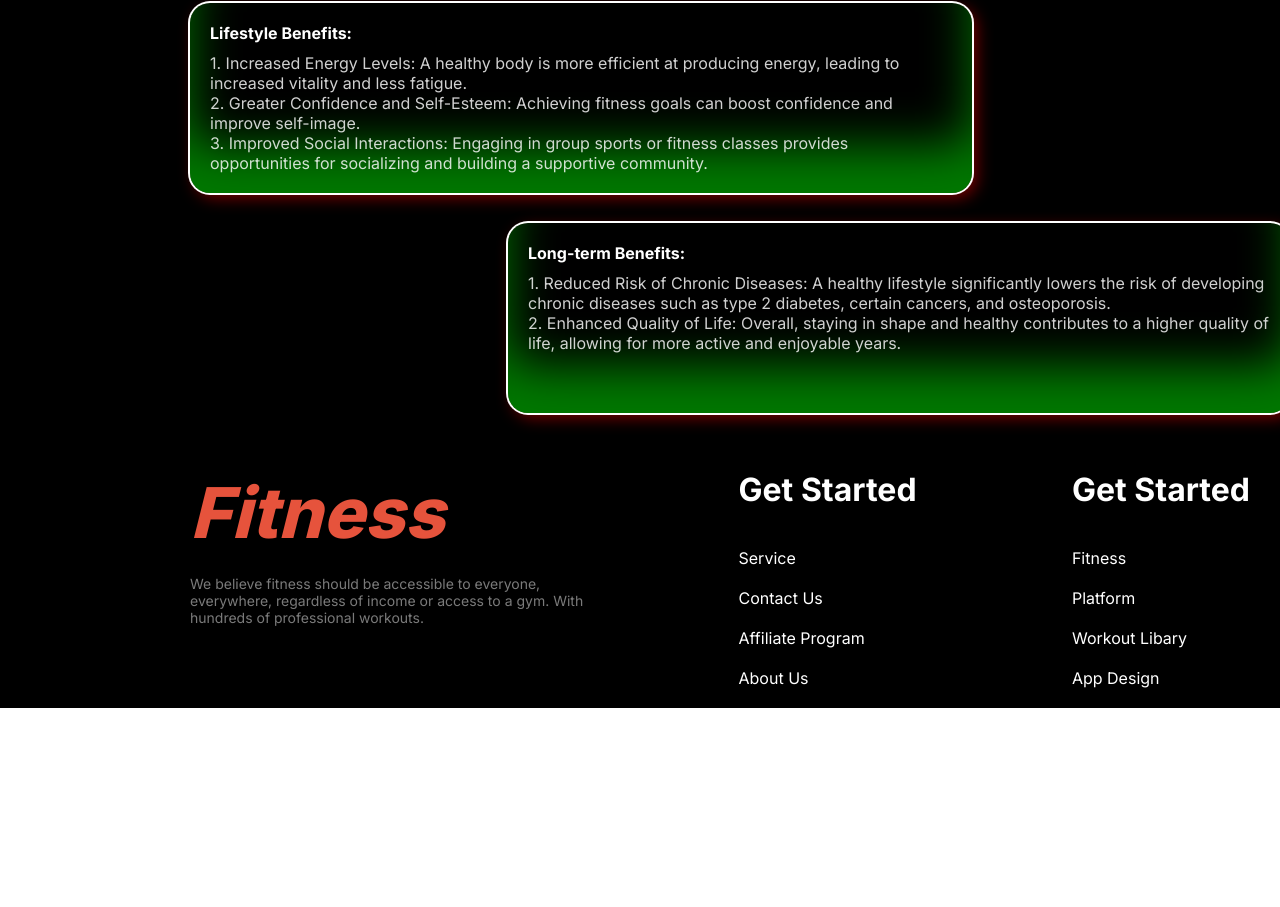
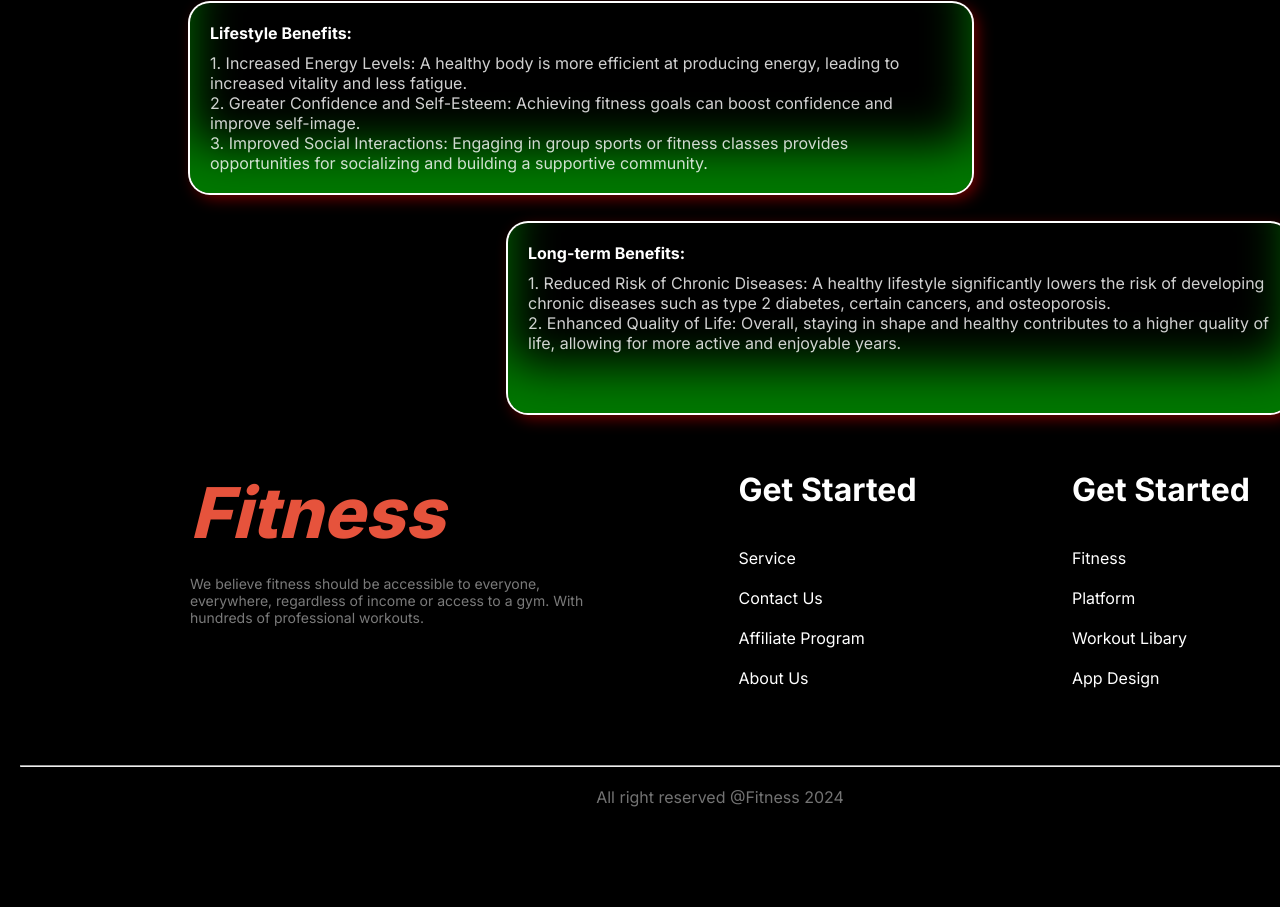
Before and after one commit to Bappi-Hossain2000/2_Assaingnemt_2_B10A2_html_-_css_responsive, a plain HTML site: page index.html in a window 1280 px wide. Shown: the part 3799-4706 px from the top of the page. Before the commit the page ends 4564 px from the top, so only its background shows below. Drawn offline with Linux system fonts and the light colour scheme; a web font is replaced by a local one.

Commit message:
footer section

```diff
--- a/index.html
+++ b/index.html
@@ -319,10 +319,10 @@
         </div>
 
       </div>
-      <!-- <div class="footer_down">
+      <div class="footer_down">
         <hr>
       <p>All right reserved @Fitness 2024</p>
-      </div> -->
+      </div>
 
     </footer>
 
```
